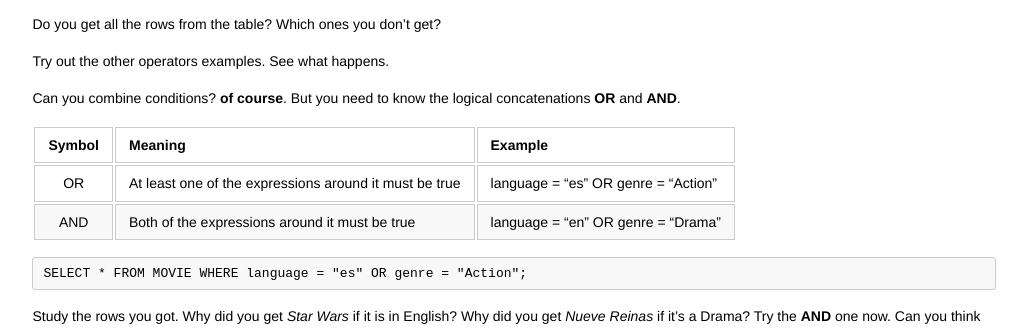
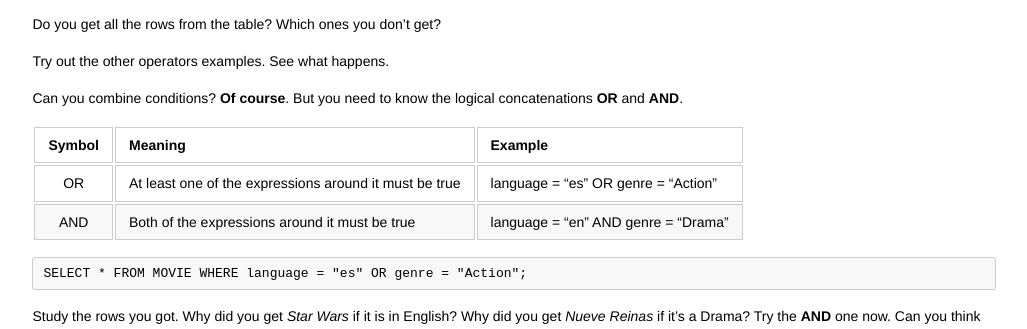
Before and after one commit to codebar/tutorials, a Jekyll site: the page built from sql/lesson1/tutorial.md, in a window 1280 px wide and 900 px high, scrolled down 2908 px. Shown: the part 177-506 px from the top of the window, without its empty margins (126-1153 px from the left). Built offline with Jekyll 4.4.1, drawn with Linux system fonts in a browser that asks for light colours.

Commit message:
Typos correction

````diff
--- a/sql/lesson1/tutorial.md
+++ b/sql/lesson1/tutorial.md
@@ -131,12 +131,12 @@ Do you get all the rows from the table? Which ones you don't get?
 
 Try out the other operators examples. See what happens.
 
-Can you combine conditions? **of course**. But you need to know the logical concatenations **OR** and **AND**.
+Can you combine conditions? **Of course**. But you need to know the logical concatenations **OR** and **AND**.
 
 | Symbol  | Meaning                                                 | Example                             |
 |:-------:| -----------                                             | ---------                           |
 | OR      | At least one of the expressions around it must be true  | language = "es" OR genre = "Action" |
-| AND     | Both of the expressions around it must be true          | language = "en" OR genre = "Drama"  |
+| AND     | Both of the expressions around it must be true          | language = "en" AND genre = "Drama" |
 
 
 ```SQL
--- a/sql/lessons_summary.txt
+++ b/sql/lessons_summary.txt
@@ -1,4 +1,7 @@
 SQL student path
+
+https://markdown-here.com/livedemo.html
+https://github.com/adam-p/markdown-here/wiki/Markdown-Here-Cheatsheet
 
 Lesson 1:
 - Explanation of the lessons. "By the end of this lessons you'll be able to: ..."
````
